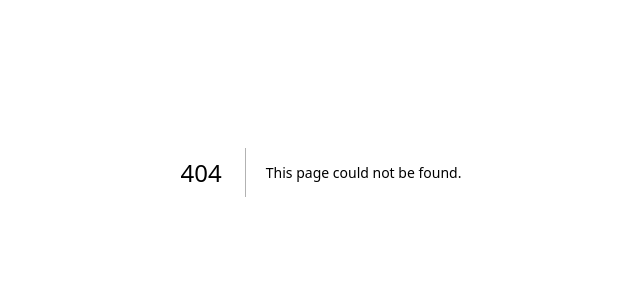
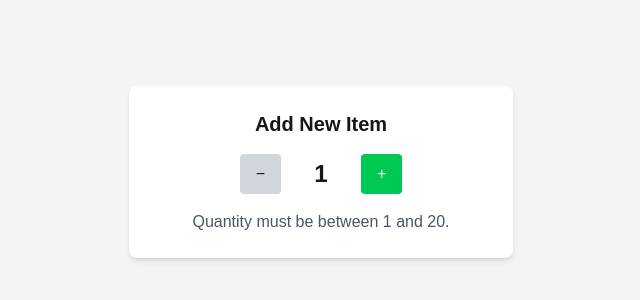
Before and after one commit to Sagar0003kum/cprg306-assignments, a Next.js app: page /Week-4 in a window 1280 px wide. Before the commit this address had no page. Shown: the part 228-528 px from the top of the page, without its empty margins (319-959 px from the left). Built offline with nearby package versions, Linux system fonts and the light colour scheme.

Commit message:
Add NewItem component and update page structure for Week 4 assignment

```diff
--- /dev/null
+++ b/app/Week-4/new-item.js
@@ -0,0 +1,49 @@
+"use client";
+
+import { useState } from "react";
+
+export default function NewItem() {
+  const [quantity, setQuantity] = useState(1);
+
+  const increment = () => {
+    if (quantity < 20) {
+      setQuantity(quantity + 1);
+    }
+  };
+
+  const decrement = () => {
+    if (quantity > 1) {
+      setQuantity(quantity - 1);
+    }
+  };
+
+  return (
+    <div className="bg-white p-6 rounded-lg shadow-md w-full max-w-sm">
+      <h2 className="text-xl font-semibold mb-4 text-center">Add New Item</h2>
+
+      <div className="flex items-center justify-center gap-4">
+        <button
+          onClick={decrement}
+          disabled={quantity === 1}
+          className={`px-4 py-2 rounded transition
+            ${quantity === 1 ? "bg-gray-300 cursor-not-allowed" : "bg-red-500 hover:bg-red-600 text-white"}`}
+        >
+          −
+        </button>
+
+        <span className="text-2xl font-bold w-12 text-center">{quantity}</span>
+
+        <button
+          onClick={increment}
+          disabled={quantity === 20}
+          className={`px-4 py-2 rounded transition
+            ${quantity === 20 ? "bg-gray-300 cursor-not-allowed" : "bg-green-500 hover:bg-green-600 text-white"}`}
+        >
+          +
+        </button>
+      </div>
+
+      <p className="mt-4 text-center text-gray-600">Quantity must be between 1 and 20.</p>
+    </div>
+  );
+}
--- /dev/null
+++ b/app/Week-4/page.js
@@ -0,0 +1,9 @@
+import NewItem from "./new-item";
+
+export default function Page() {
+  return (
+    <main className="min-h-screen bg-gray-100 flex items-center justify-center p-6">
+      <NewItem />
+    </main>
+  );
+}
--- a/app/page.js
+++ b/app/page.js
@@ -2,18 +2,25 @@ import Link from "next/link";
 
 export default function Home() {
   return (
-    <main className="p-6">
-      <h1 className="text-2xl font-bold mb-4">
-        CPRG 306: Web Development 2 - Assignments
-      </h1>
-      <p className="space-x-6">
-        <Link href="/week-2" className="text-blue-600 hover:underline">
-          Week 2 assignments
-        </Link>
-        <Link href="/week-3" className="text-blue-600 hover:underline">
-          Week 3 assignments
-        </Link>
-      </p>
+    <main className="p-4">
+      <h1 className="text-2xl font-bold mb-4">CPRG 306: Web Development 2 - Assignments</h1>
+      <ul className="space-y-2">
+        <li>
+          <Link href="/week-2" className="text-blue-600 hover:underline">
+            Week 2 Assignment
+          </Link>
+        </li>
+        <li>
+          <Link href="/week-3" className="text-blue-600 hover:underline">
+            Week 3 Assignment
+          </Link>
+        </li>
+        <li>
+          <Link href="/week-4" className="text-blue-600 hover:underline">
+            Week 4 Assignment
+          </Link>
+        </li>
+      </ul>
     </main>
   );
 }
--- a/app/week-3/item-list.js
+++ b/app/week-3/item-list.js
@@ -73,22 +73,38 @@ const ItemList = () => {
     category: "household",
   };
 
+
+
+const ItemList = () => {
+
+  const items = [
+    { name: "milk, 4 L 🥛", quantity: 1, category: "dairy" },
+    { name: "bread 🍞", quantity: 2, category: "bakery" },
+    { name: "eggs, dozen 🥚", quantity: 2, category: "dairy" },
+    { name: "bananas 🍌", quantity: 6, category: "produce" },
+    { name: "broccoli 🥦", quantity: 3, category: "produce" },
+    { name: "chicken breasts, 1 kg 🍗", quantity: 1, category: "meat" },
+    { name: "pasta sauce 🍝", quantity: 3, category: "canned goods" },
+    { name: "spaghetti, 454 g 🍝", quantity: 2, category: "dry goods" },
+    { name: "toilet paper, 12 pack 🧻", quantity: 1, category: "household" },
+    { name: "paper towels, 6 pack", quantity: 1, category: "household" },
+    { name: "dish soap 🍽️", quantity: 1, category: "household" },
+    { name: "hand soap 🧼", quantity: 4, category: "household" },
+  ];
+
+
   return (
     <ul className="gap-4 w-full max-w-2xl mx-auto p-4">
-      <Item {...item1} />
-      <Item {...item2} />
-      <Item {...item3} />
-      <Item {...item4} />
-      <Item {...item5} />
-      <Item {...item6} />
-      <Item {...item7} />
-      <Item {...item8} />
-      <Item {...item9} />
-      <Item {...item10} />
-      <Item {...item11} />
-      <Item {...item12} />
+      {items.map((item, index) => (
+        <Item
+          key={index}
+          name={item.name}
+          quantity={item.quantity}
+          category={item.category}
+        />
+      ))}
     </ul>
   );
 };
-
+}
 export default ItemList;
```
